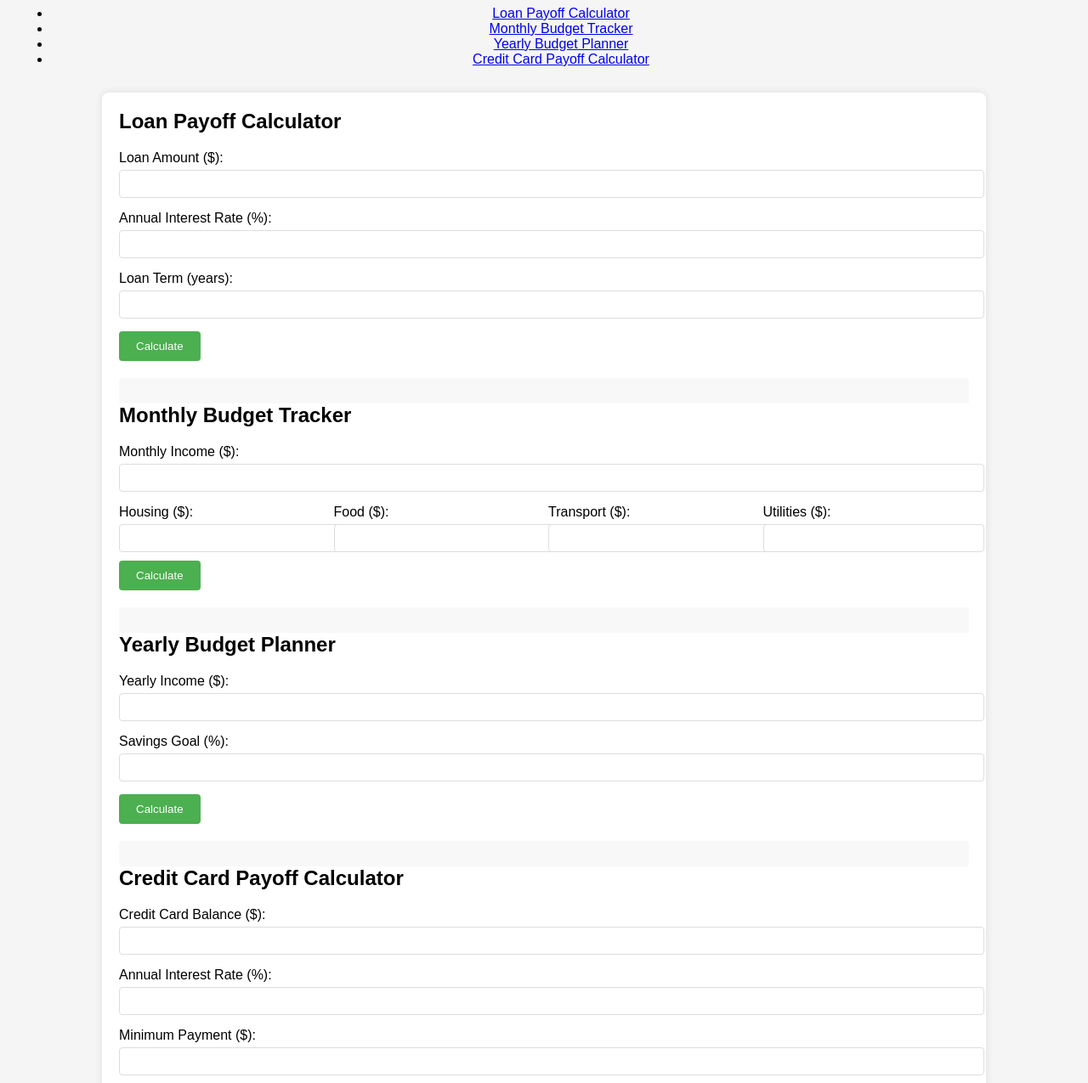
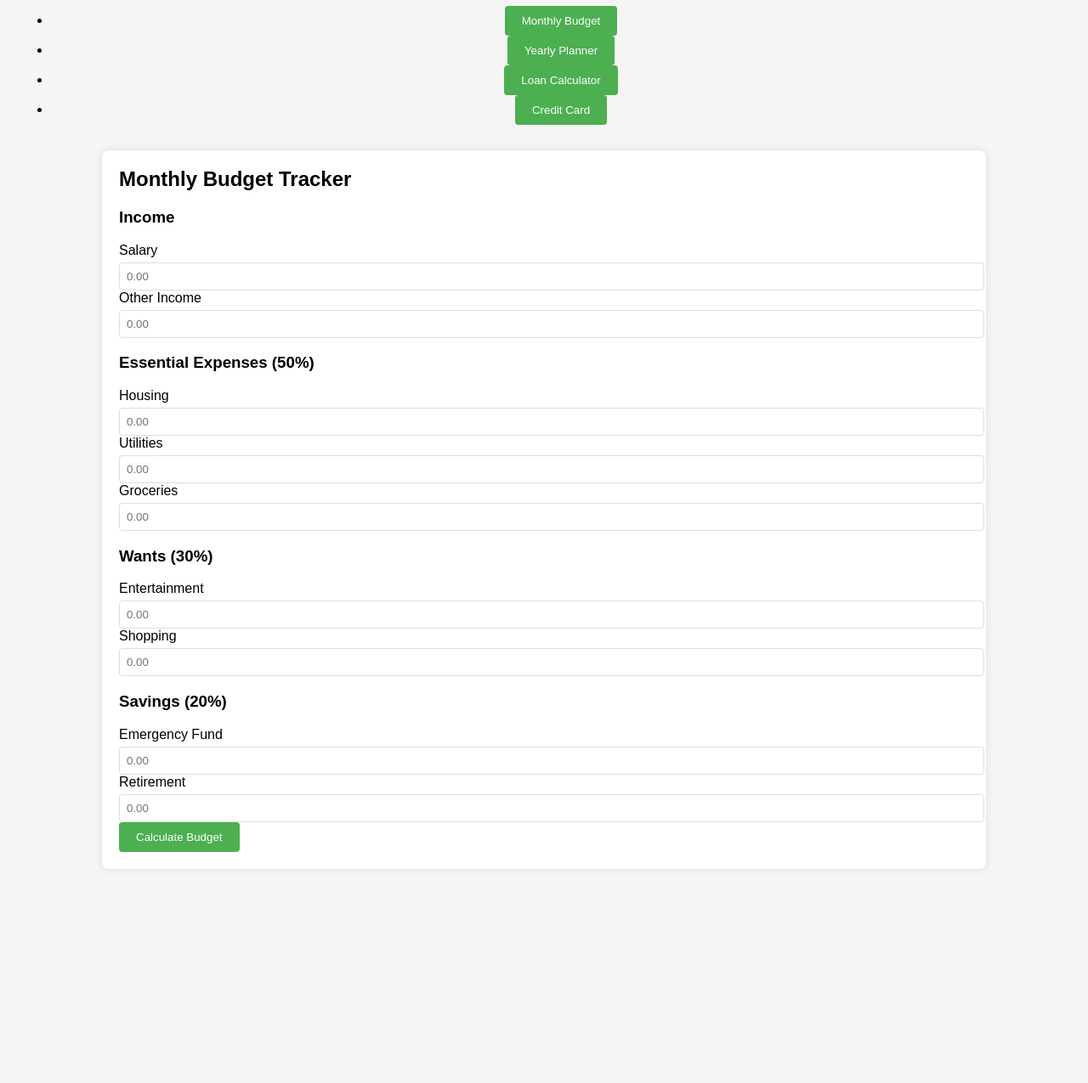
Before and after one commit to higgen6/budget2.0, a plain HTML site: page index.html in a window 1280 px wide. Shown: the part 93-1368 px from the top of the page at 85% size. After the commit the page ends 1136 px from the top, so only its background shows below. Drawn offline with Linux system fonts and the light colour scheme; a script that the page names is missing.

Commit message:
Update index.html

```diff
--- a/index.html
+++ b/index.html
@@ -3,111 +3,88 @@
 <head>
     <meta charset="UTF-8">
     <meta name="viewport" content="width=device-width, initial-scale=1.0">
-    <title>Comprehensive Budget Tool</title>
+    <title>Budget Management Tool</title>
     <link rel="stylesheet" href="styles.css">
 </head>
 <body>
+    <div class="container">
         <header>
-        <h1>Comprehensive Budget Tool</h1>
+            <h1>Budget Management Tool</h1>
             <nav>
                 <ul>
-                <li><a href="#loanCalculator">Loan Payoff Calculator</a></li>
-                <li><a href="#budgetTracker">Monthly Budget Tracker</a></li>
-                <li><a href="#yearlyPlanner">Yearly Budget Planner</a></li>
-                <li><a href="#creditCardCalculator">Credit Card Payoff Calculator</a></li>
+                    <li><button class="tab-btn active" data-tab="monthly">Monthly Budget</button></li>
+                    <li><button class="tab-btn" data-tab="yearly">Yearly Planner</button></li>
+                    <li><button class="tab-btn" data-tab="loan">Loan Calculator</button></li>
+                    <li><button class="tab-btn" data-tab="credit">Credit Card</button></li>
                 </ul>
             </nav>
         </header>
+
         <main>
-        <section id="loanCalculator">
-            <h2>Loan Payoff Calculator</h2>
-            <form id="loanCalculatorForm">
-                <div class="form-group">
-                    <label for="loanAmount">Loan Amount ($):</label>
-                    <input type="number" id="loanAmount" min="1" step="100" required>
+            <!-- Monthly Budget Tab -->
+            <section id="monthly" class="tab-content active">
+                <h2>Monthly Budget Tracker</h2>
+                <div class="budget-grid">
+                    <div class="income-section">
+                        <h3>Income</h3>
+                        <div class="input-group">
+                            <label for="salary">Salary</label>
+                            <input type="number" id="salary" placeholder="0.00">
                         </div>
-                <div class="form-group">
-                    <label for="interestRate">Annual Interest Rate (%):</label>
-                    <input type="number" id="interestRate" min="0.1" step="0.1" required>
+                        <div class="input-group">
+                            <label for="otherIncome">Other Income</label>
+                            <input type="number" id="otherIncome" placeholder="0.00">
                         </div>
-                <div class="form-group">
-                    <label for="loanTerm">Loan Term (years):</label>
-                    <input type="number" id="loanTerm" min="1" required>
                     </div>
-                <button type="button" onclick="calculateLoan()">Calculate</button>
-            </form>
-            <div id="loanResults"></div>
+
+                    <div class="expenses-section">
+                        <h3>Essential Expenses (50%)</h3>
+                        <div class="input-group">
+                            <label for="housing">Housing</label>
+                            <input type="number" id="housing" placeholder="0.00">
+                        </div>
+                        <div class="input-group">
+                            <label for="utilities">Utilities</label>
+                            <input type="number" id="utilities" placeholder="0.00">
+                        </div>
+                        <div class="input-group">
+                            <label for="groceries">Groceries</label>
+                            <input type="number" id="groceries" placeholder="0.00">
+                        </div>
+                    </div>
+
+                    <div class="wants-section">
+                        <h3>Wants (30%)</h3>
+                        <div class="input-group">
+                            <label for="entertainment">Entertainment</label>
+                            <input type="number" id="entertainment" placeholder="0.00">
+                        </div>
+                        <div class="input-group">
+                            <label for="shopping">Shopping</label>
+                            <input type="number" id="shopping" placeholder="0.00">
+                        </div>
+                    </div>
+
+                    <div class="savings-section">
+                        <h3>Savings (20%)</h3>
+                        <div class="input-group">
+                            <label for="emergency">Emergency Fund</label>
+                            <input type="number" id="emergency" placeholder="0.00">
+                        </div>
+                        <div class="input-group">
+                            <label for="retirement">Retirement</label>
+                            <input type="number" id="retirement" placeholder="0.00">
+                        </div>
+                    </div>
+                </div>
+                <button onclick="calculateMonthlyBudget()" class="calculate-btn">Calculate Budget</button>
+                <div id="monthlyResults" class="results-section"></div>
             </section>
 
-        <section id="budgetTracker">
-            <h2>Monthly Budget Tracker</h2>
-            <form id="budgetTrackerForm">
-                <div class="form-group">
-                    <label for="monthlyIncome">Monthly Income ($):</label>
-                    <input type="number" id="monthlyIncome" min="0" step="100" required>
+            <!-- Other sections similar structure -->
+            <!-- Add Yearly, Loan, and Credit Card sections here -->
+        </main>
     </div>
-                <div class="expenses-grid">
-                    <div class="expense-item">
-                        <label for="housing">Housing ($):</label>
-                        <input type="number" id="housing" min="0" step="100" required>
-                    </div>
-                    <div class="expense-item">
-                        <label for="food">Food ($):</label>
-                        <input type="number" id="food" min="0" step="100" required>
-                    </div>
-                    <div class="expense-item">
-                        <label for="transport">Transport ($):</label>
-                        <input type="number" id="transport" min="0" step="100" required>
-                    </div>
-                    <div class="expense-item">
-                        <label for="utilities">Utilities ($):</label>
-                        <input type="number" id="utilities" min="0" step="100" required>
-                    </div>
-                </div>
-                <button type="button" onclick="calculateBudget()">Calculate</button>
-            </form>
-            <div id="budgetResults"></div>
-        </section>
-
-        <section id="yearlyPlanner">
-            <h2>Yearly Budget Planner</h2>
-            <form id="yearlyPlannerForm">
-                <div class="form-group">
-                    <label for="yearlyIncome">Yearly Income ($):</label>
-                    <input type="number" id="yearlyIncome" min="0" step="1000" required>
-                </div>
-                <div class="form-group">
-                    <label for="savingsGoal">Savings Goal (%):</label>
-                    <input type="number" id="savingsGoal" min="0" step="1" required>
-                </div>
-                <button type="button" onclick="calculateYearly()">Calculate</button>
-            </form>
-            <div id="yearlyResults"></div>
-        </section>
-
-        <section id="creditCardCalculator">
-            <h2>Credit Card Payoff Calculator</h2>
-            <form id="creditCardForm">
-                <div class="form-group">
-                    <label for="creditBalance">Credit Card Balance ($):</label>
-                    <input type="number" id="creditBalance" min="1" step="100" required>
-                </div>
-                <div class="form-group">
-                    <label for="creditInterest">Annual Interest Rate (%):</label>
-                    <input type="number" id="creditInterest" min="0.1" step="0.1" required>
-                </div>
-                <div class="form-group">
-                    <label for="creditPayment">Minimum Payment ($):</label>
-                    <input type="number" id="creditPayment" min="1" step="10" required>
-                </div>
-                <button type="button" onclick="calculateCredit()">Calculate</button>
-            </form>
-            <div id="creditResults"></div>
-        </section>
-    </main>
-    <footer>
-        <p>&copy; 2023 Comprehensive Budget Tool</p>
-    </footer>
     <script src="script.js"></script>
 </body>
 </html>
```
Lines whose indentation alone changed are shown as unchanged.
